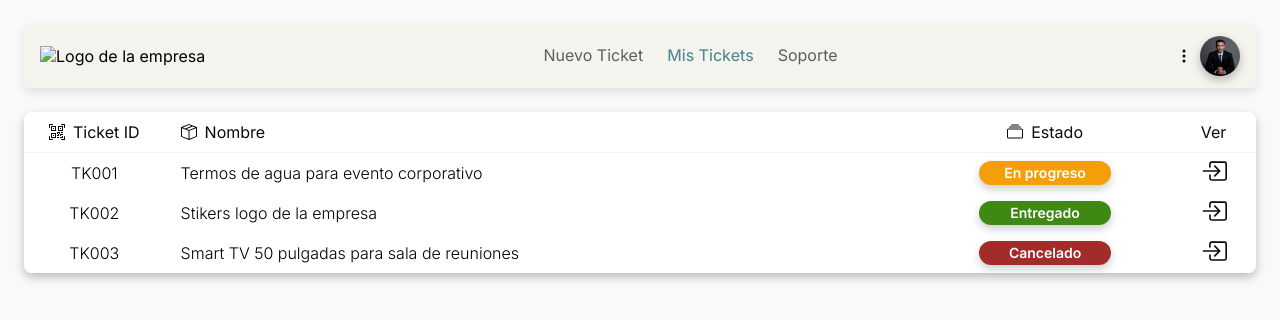
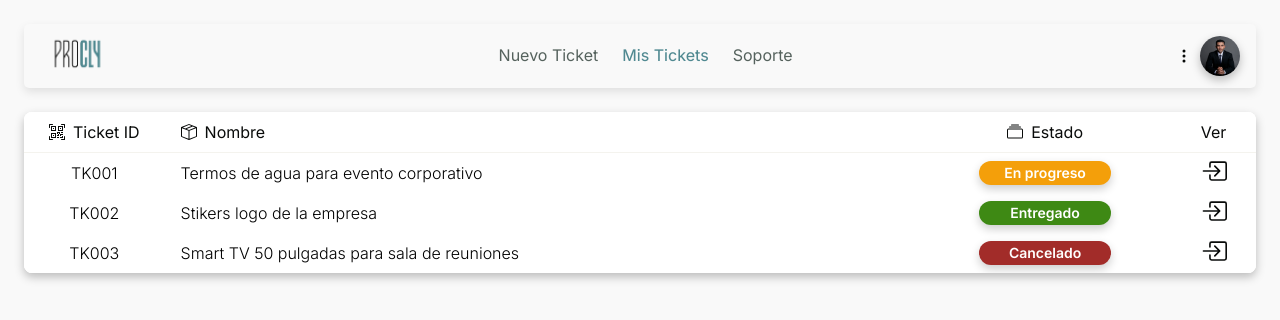
Before and after one commit to pepito2521/Procly, a plain HTML site: page frontend/public/mis_tickets.html in a window 1280 px wide. Drawn offline with Linux system fonts and the light colour scheme; a script that the page names is missing; files whose address does not match are found by name.

Commit message:
cositass navbar

```diff
--- a/frontend/components/navbar.html
+++ b/frontend/components/navbar.html
@@ -3,7 +3,7 @@
 
      <!-- LOGO DE PROCLY -->
     <div class="navbar-logo">
-      <img src="../assets/img/Logo 1.png" alt="Logo de la empresa" />
+      <img src="../assets/img/LOGO_PROCLY-removebg.png" alt="Logo de la empresa" />
     </div>
 
      <!-- LINKS DE NAVEGACION -->
--- a/frontend/css/style.css
+++ b/frontend/css/style.css
@@ -94,7 +94,7 @@ small {
     display: flex;
     align-items: center;
     justify-content: space-between;
-    background-color: #F4F3EE;
+    background-color: #F9F9F9;
     box-shadow: 0px 4px 10px rgba(0, 0, 0, 0.10);
     border-radius: 5px;
   }
```
